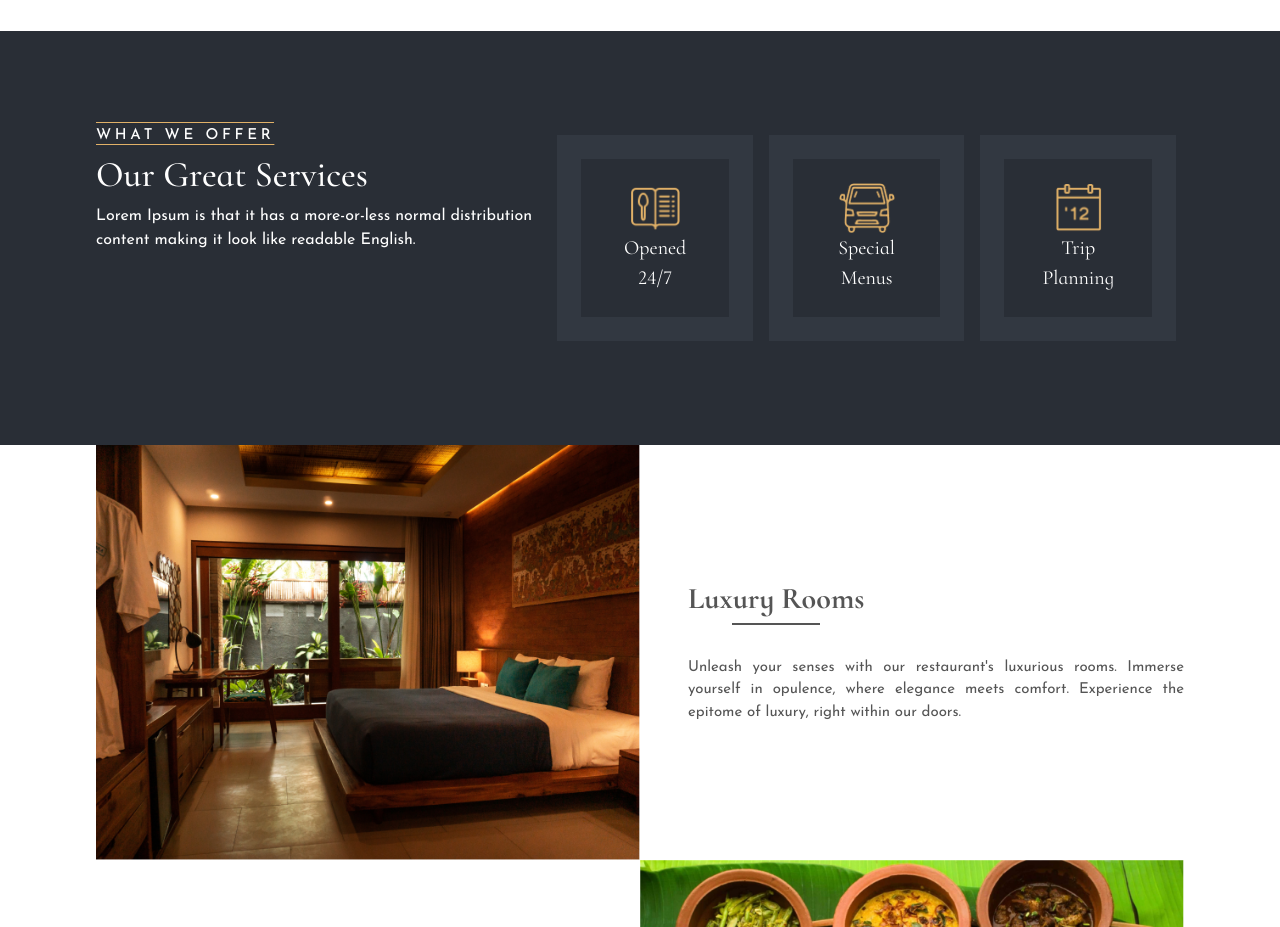
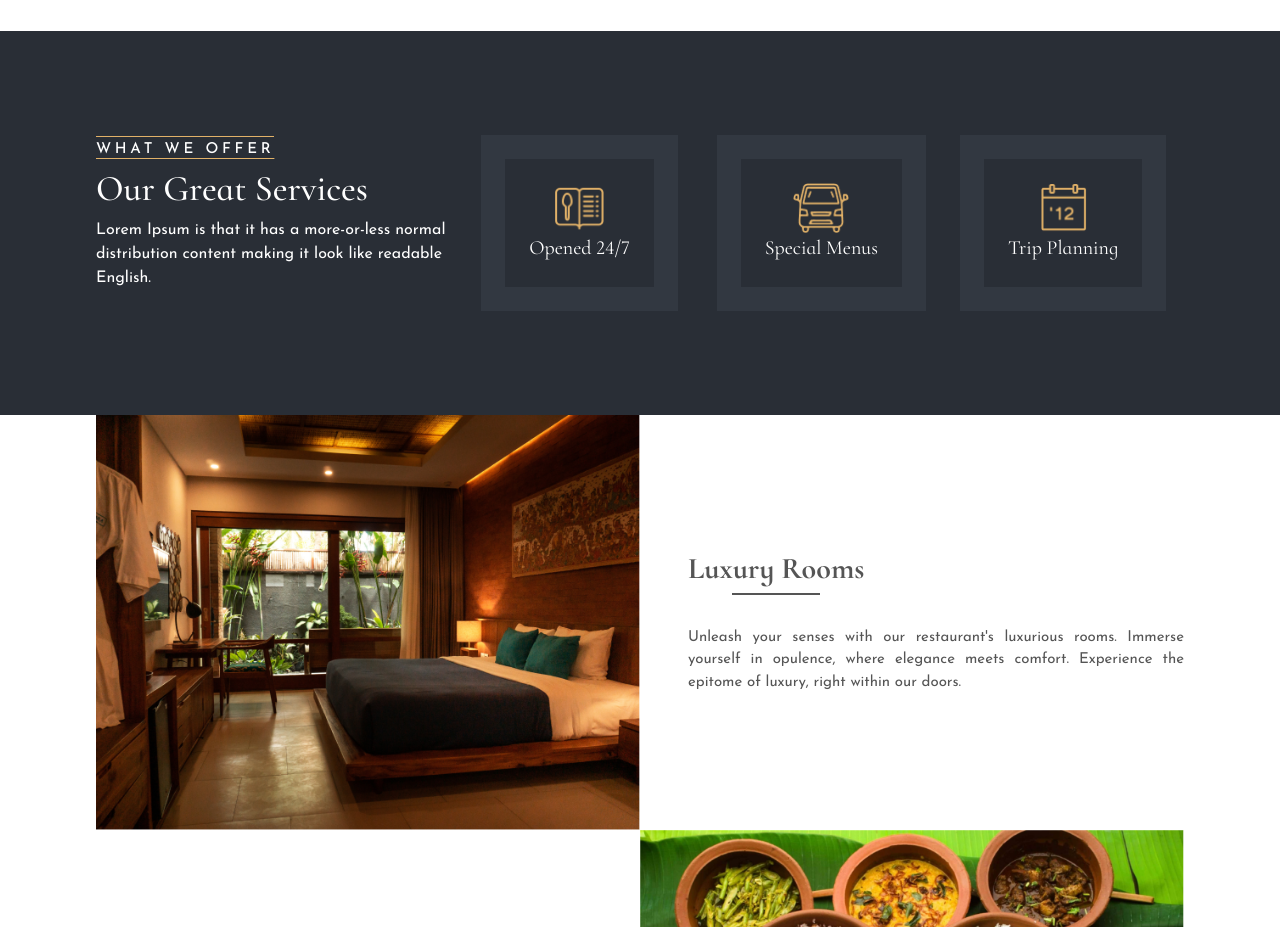
Before and after one commit to Thinushika/viking-restaurant, a Next.js app: page / in a window 1280 px wide. Shown: the part 2700-3627 px from the top of the page. Built offline with nearby package versions, Linux system fonts and the light colour scheme.

Commit message:
style update

```diff
--- a/src/components/home_components/our_services/index.tsx
+++ b/src/components/home_components/our_services/index.tsx
@@ -7,12 +7,12 @@ const OurServices = () => {
         <>
             <div className={`d-flex flex-column px-2 px-lg-5 ${styles.servicesSec} py-5`}>
                 <div className="d-flex flex-column flex-lg-row px-0 px-lg-5 py-0 py-lg-5">
-                    <div className="col-12 col-lg-5">
+                    <div className="col-12 col-lg-4 text-center text-lg-start d-flex flex-column align-items-center align-items-lg-start justify-content-lg-center">
                         <h4>What we offer</h4>
                         <h3>Our Great Services</h3>
                         <p>Lorem Ipsum is that it has a more-or-less normal distribution content making it look like readable English. </p>
                     </div>
-                    <div className={`col-12 col-lg-7 d-flex flex-column flex-md-row justify-content-center align-items-center`}>
+                    <div className={`col-12 col-lg-8 d-flex flex-column flex-md-row justify-content-center align-items-center`}>
                         <div className={`col-8 col-md-4 p-2 d-flex justify-content-center`}>
                             <div className={`p-4 ${styles.outer_box} `}>
                                 <div className={`d-flex flex-column justify-content-center align-items-center text-center p-4 ${styles.inner_box}`}>
```
